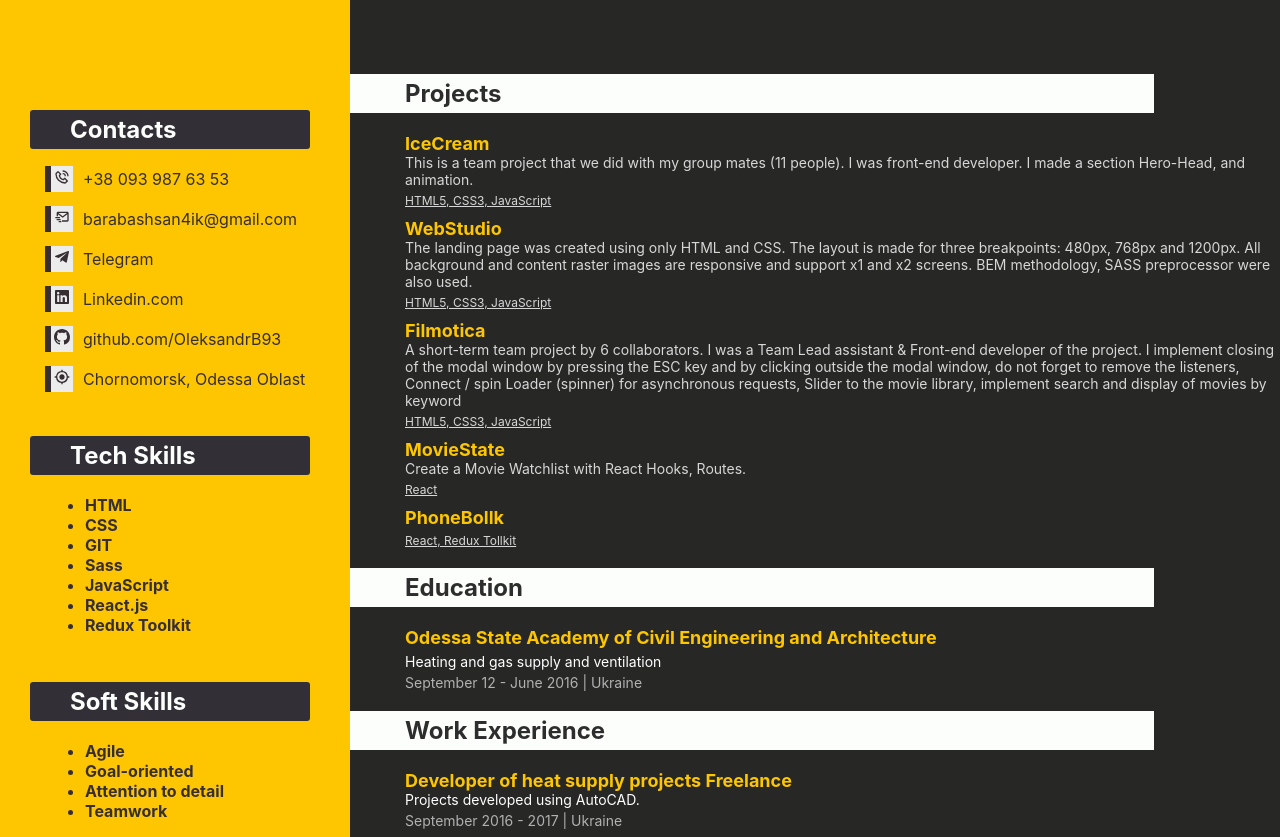
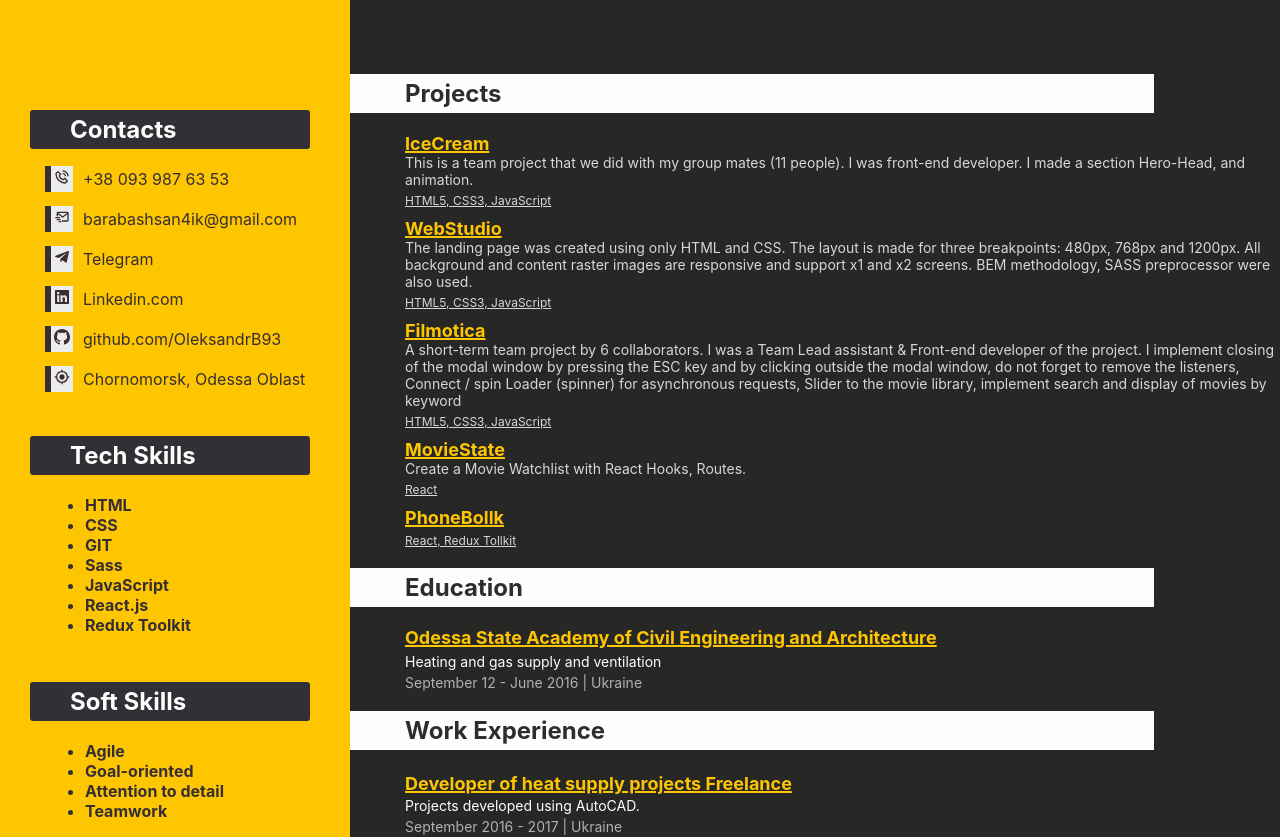
Before and after one commit to OleksandrB93/cv, a React (Create React App) app: page / in a window 1280 px wide. Shown: the part 340-1177 px from the top of the page. Built offline with nearby package versions, Linux system fonts and the light colour scheme.

Commit message:
fix links

```diff
--- a/src/components/App.jsx
+++ b/src/components/App.jsx
@@ -3,7 +3,7 @@ import Summary from './Summary/Summary';
 import ProjectList from './ProjectsList/ProjectList';
 import Education from './Education/Education';
 import Works from './Works/Works';
-import { AppContainer } from './App.styled';
+import { AppContainer, Main } from './App.styled';
 import { SideBarContainver } from './SideBar/SideBar.styled';
 
 export const App = () => {
@@ -12,12 +12,12 @@ export const App = () => {
       <SideBarContainver>
         <SideBar />
       </SideBarContainver>
-      <div>
+      <Main>
         <Summary />
         <ProjectList />
         <Education />
         <Works />
-      </div>
+      </Main>
     </AppContainer>
   );
 };
--- a/src/components/App.styled.jsx
+++ b/src/components/App.styled.jsx
@@ -5,3 +5,7 @@ export const AppContainer = styled.div`
   background-color: #272726;
   color: #e7e5e5;
 `;
+
+export const Main = styled.div`
+  margin-bottom: 30px;
+`;
--- a/src/components/Education/Education.styled.jsx
+++ b/src/components/Education/Education.styled.jsx
@@ -20,6 +20,8 @@ export const AcademyTitle = styled.p`
   font-size: 18px;
   font-weight: 700;
 
+
+  text-decoration: 2px underline;
   color: #fec601;
 `;
 
--- a/src/components/ProjectsList/ProjectList.styled.jsx
+++ b/src/components/ProjectsList/ProjectList.styled.jsx
@@ -20,13 +20,15 @@ export const ProjectsItem = styled.li`
   padding-left: 55px;
 
   list-style: none;
-`;
+  `;
 
 export const ProjectLink = styled.a`
   color: #fec601;
   font-size: 18px;
   font-weight: 700;
-`;
+  padding: 3px 0;
+  text-decoration: 2px underline;
+  `;
 
 export const ProjectsDescript = styled.p`
   font-size: 14px;
@@ -36,5 +38,5 @@ export const ProjectsTech = styled.p`
   margin-top: 5px;
 
   font-size: 12px;
-  text-decoration: underline;
+  text-decoration:  underline;
 `;
--- a/src/components/Works/Work.styled.jsx
+++ b/src/components/Works/Work.styled.jsx
@@ -22,6 +22,8 @@ export const JobTitle = styled.p`
   color: #fec601;
   font-size: 18px;
   font-weight: 700;
+  padding: 3px 0;
+  text-decoration: 2px underline;
 `;
 
 export const JobContext = styled.p`
```
